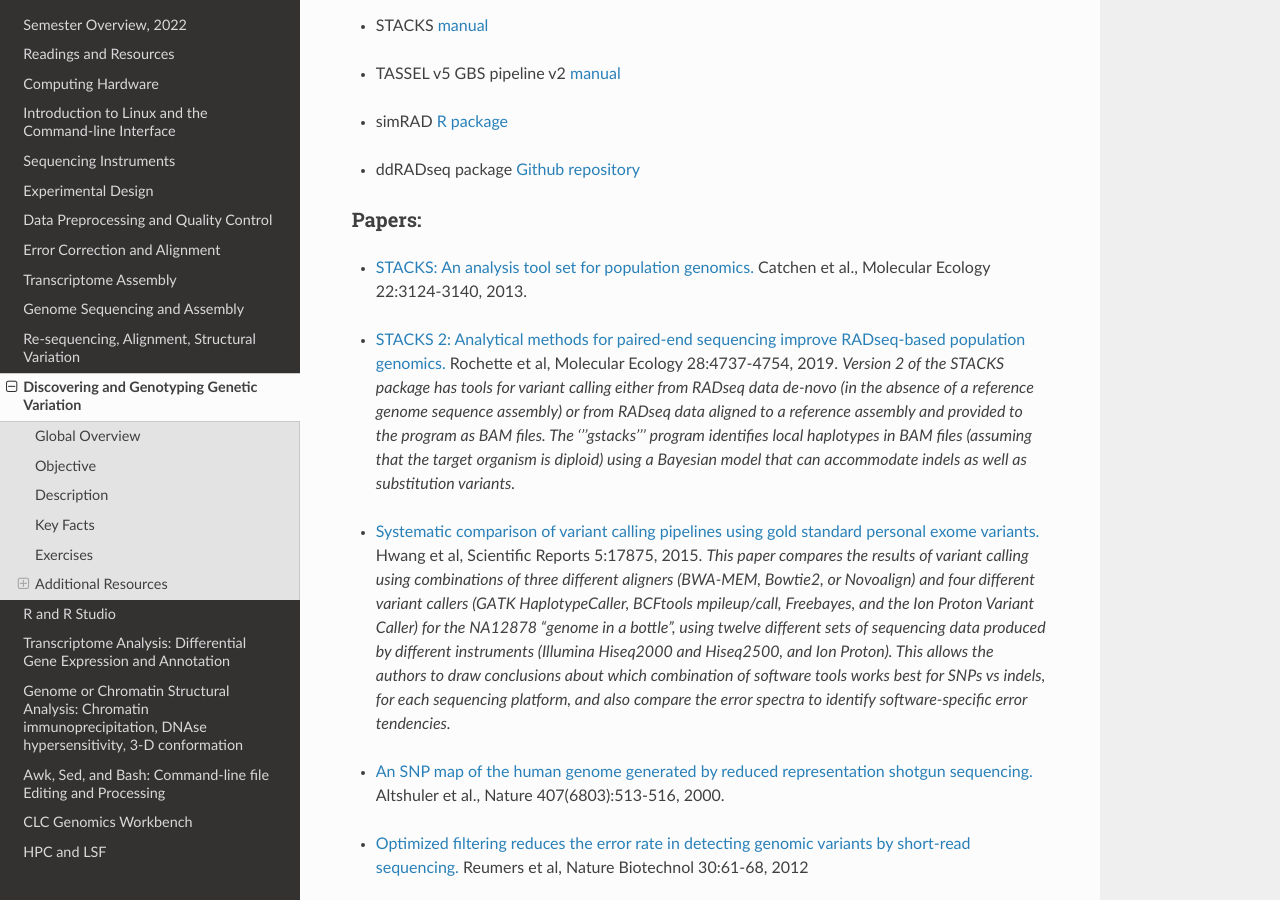
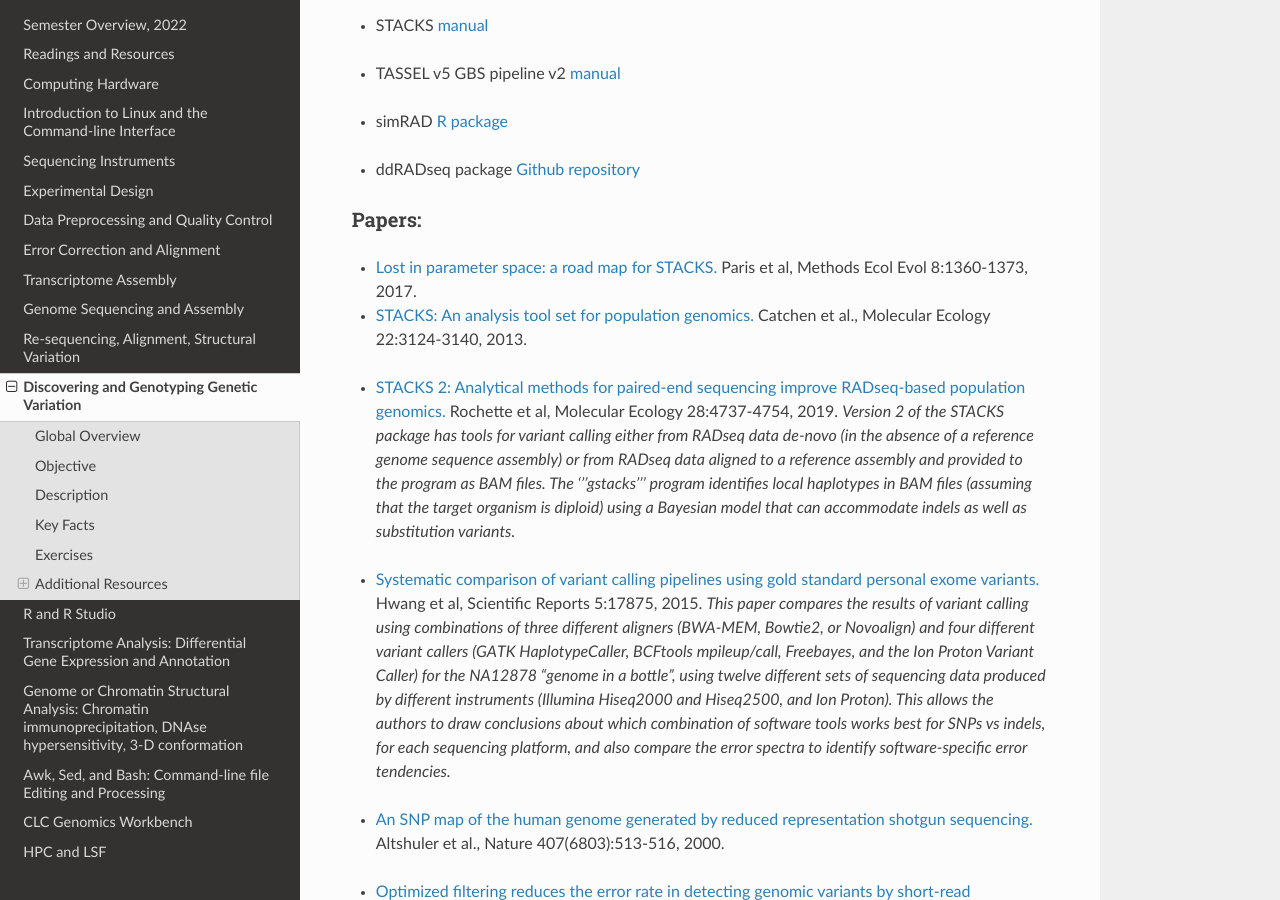
Before and after one commit to rwhetten/DeepSeqAnalysis, a Sphinx documentation site: the page built from docs/source/genotyping.rst, in a window 1280 px wide and 900 px high, scrolled down 4577 px. Built offline with Sphinx 7.4.7 and the Read the Docs theme 2.0.0, drawn with Linux system fonts in a browser that asks for light colours.

Commit message:
Update genotyping.rst
Add citation to Lost in Parameter Space article

```diff
--- a/docs/source/genotyping.rst
+++ b/docs/source/genotyping.rst
@@ -126,6 +126,8 @@
 Papers:
 _______
 
++	`Lost in parameter space: a road map for STACKS. <https://besjournals.onlinelibrary.wiley.com/doi/full/10.1111/2041-210X.12775>`_ Paris et al, Methods Ecol Evol 8:1360-1373, 2017.
+
 +	`STACKS: An analysis tool set for population genomics. <http://onlinelibrary.wiley.com/doi/10.1111/mec.12354/abstract>`_ Catchen et al., Molecular Ecology 22:3124-3140, 2013.
 
 \
```
